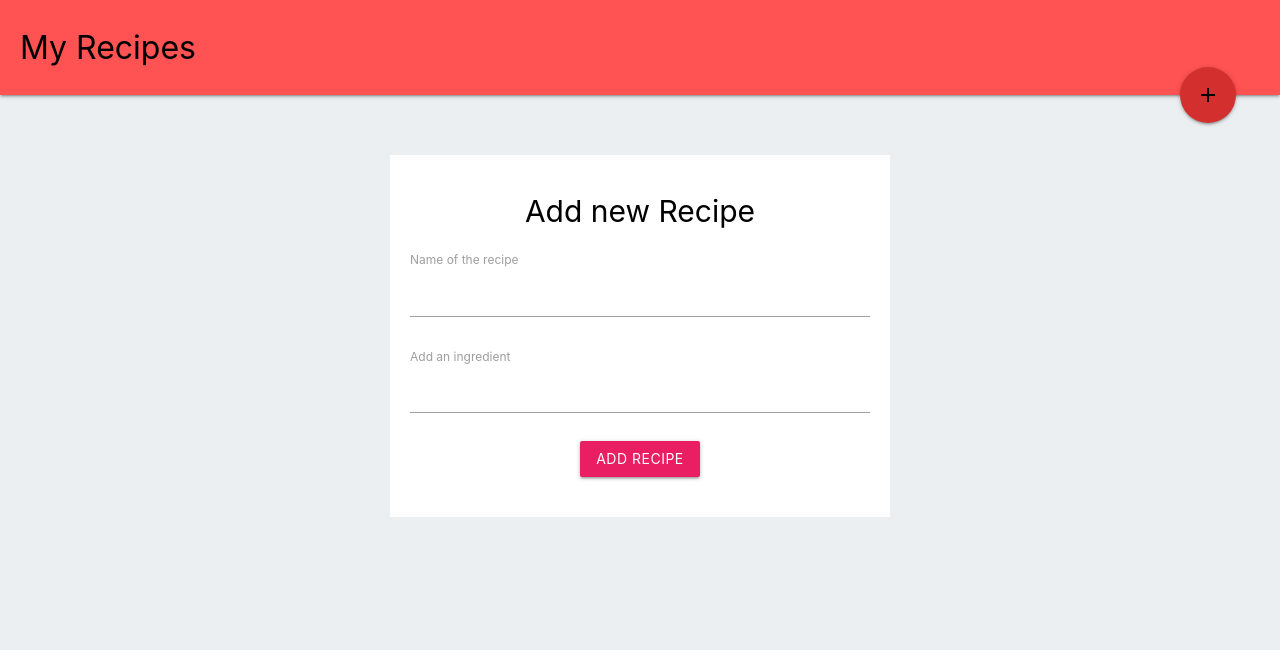
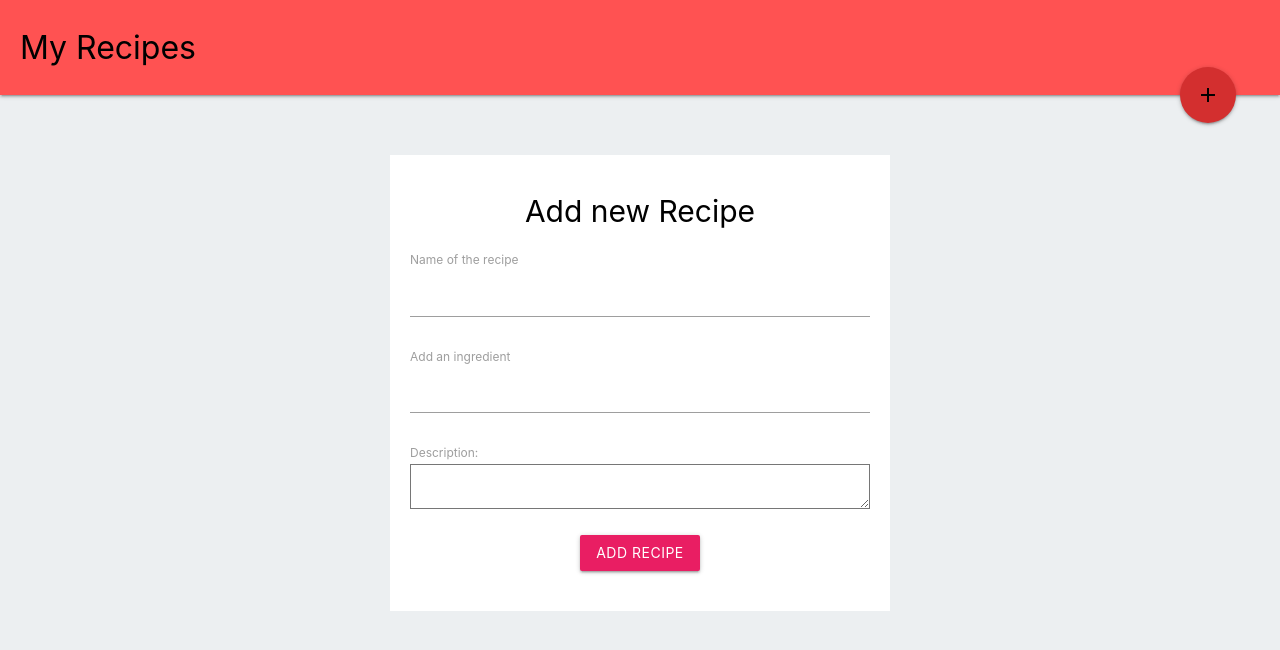
Before and after one commit to danijeldz/my-recipes, a Vue app: page /#/add-recipe in a window 1280 px wide. Shown: the top 650 px of the page. Built offline with nearby package versions, Linux system fonts and the light colour scheme.

Commit message:
added template for editing recipes

```diff
--- a/package.json
+++ b/package.json
@@ -11,6 +11,7 @@
   },
   "dependencies": {
     "firebase": "^7.10.0",
+    "slugify": "^1.4.0",
     "vue": "^2.5.2",
     "vue-router": "^3.0.1"
   },
--- a/src/components/AddRecipe.vue
+++ b/src/components/AddRecipe.vue
@@ -6,9 +6,16 @@
         <label for="title">Name of the recipe</label>
         <input type="text" name="title" v-model="title" />
       </div>
-      <div class="field" v-for="(ingredient, index) in ingredients" :key="index">
+      <div
+        class="field"
+        v-for="(ingredient, index) in ingredients"
+        :key="index"
+      >
         <label for="ingredient">Ingredient:</label>
         <input type="text" name="ingredient" v-model="ingredients[index]" />
+        <i class="material-icons delete" @click="deleteIngredient(ingredient)"
+          >delete</i
+        >
       </div>
       <div class="field add-ingredient">
         <label for="add-ingredient">Add an ingredient</label>
@@ -19,6 +26,16 @@
           v-model="another"
         />
       </div>
+      <div class="field add-description">
+        <label for="description">Description:</label>
+        <textarea
+          name="description"
+          id
+          cols="30"
+          rows="10"
+          v-model="description"
+        ></textarea>
+      </div>
       <div class="field center-align">
         <p v-if="feedback" class="red-text">{{ feedback }}</p>
         <button class="btn pink">Add recipe</button>
@@ -28,6 +45,9 @@
 </template>
 
 <script>
+import db from "@/firebase/init";
+import slugify from "slugify";
+
 export default {
   name: "AddRecipe",
   data() {
@@ -35,14 +55,36 @@ export default {
       title: null,
       feedback: null,
       another: null,
-      ingredients: []
+      ingredients: [],
+      slug: null,
+      description: null
     };
   },
   methods: {
     AddRecipe() {
       if (this.title) {
-        console.log(this.title);
         this.feedback = null;
+        // create a slug
+        this.slug = slugify(this.title, {
+          replacement: "-",
+          remove: /[$*_+~.()'"\-:@]/g,
+          lower: true
+        });
+        db.collection("recepies")
+          .add({
+            title: this.title,
+            ingredients: this.ingredients,
+            slug: this.slug,
+            description: this.description
+          })
+          .then(() => {
+            this.$router.push({ name: "Index" });
+          })
+          .catch(err => {
+            console.log(err);
+          });
+      } else {
+        this.feedback = "YOu must enter a recipe title";
       }
     },
     AddIngredient() {
@@ -53,6 +95,12 @@ export default {
       } else {
         this.feedback = "You must add a ingredient to add a recipe.";
       }
+    },
+    deleteIngredient(ing) {
+      //db.collection("recepies").get().doc()
+      this.ingredients = this.ingredients.filter(ingredient => {
+        return ingredient != ing;
+      });
     }
   }
 };
@@ -70,5 +118,14 @@ export default {
 }
 .add-recipe .field {
   margin: 20px auto;
+  position: relative;
+}
+.add-recipe .delete {
+  position: absolute;
+  right: 0;
+  bottom: 16px;
+  color: #aaa;
+  font-size: 1.4em;
+  cursor: pointer;
 }
 </style>
--- /dev/null
+++ b/src/components/EditRecipe.vue
@@ -0,0 +1,16 @@
+<template>
+  <div class="edit-recipe container">
+    <h2>Edit a recipe {{ this.$route.params.recipe_slug }}</h2>
+  </div>
+</template>
+
+<script>
+export default {
+  name: "EditRecipe",
+  data() {
+    return {};
+  }
+};
+</script>
+
+<style></style>
--- a/src/components/Index.vue
+++ b/src/components/Index.vue
@@ -14,6 +14,11 @@
         <hr />
         <p class="description">{{ recipe.description }}</p>
       </div>
+      <span
+        class="btn-floating halfway-fab red darken-2 black-text material-icons center"
+      >
+        edit
+      </span>
     </div>
   </div>
 </template>
--- a/src/router/index.js
+++ b/src/router/index.js
@@ -2,6 +2,7 @@ import Vue from "vue";
 import Router from "vue-router";
 import Index from "@/components/Index";
 import AddRecipe from "@/components/AddRecipe";
+import EditRecipe from "@/components/EditRecipe";
 
 Vue.use(Router);
 
@@ -16,6 +17,11 @@ export default new Router({
       path: "/add-recipe",
       name: "AddRecipe",
       component: AddRecipe
+    },
+    {
+      path: "/edit-recipe/:recipe_slug",
+      name: "Editrecipe",
+      component: EditRecipe
     }
   ]
 });
```
Also changed, not shown: 1 other file (tests, documents, lock files or other folders).
